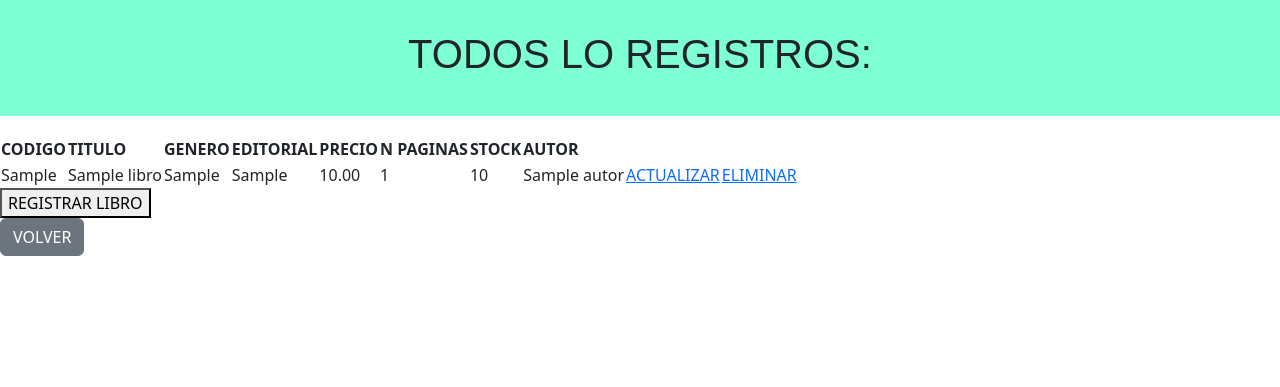
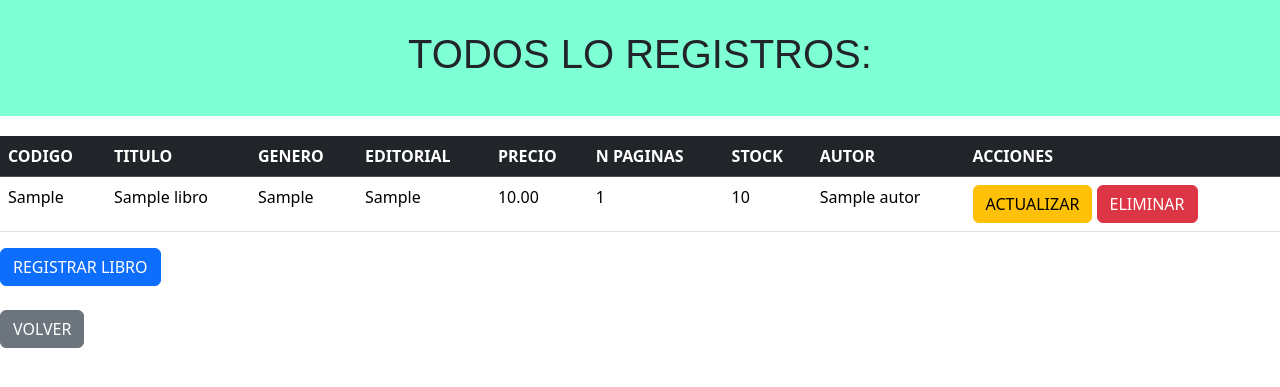
Before and after one commit to Anthhhony/eva3_proyecto_biblioteca, a Django app: page /vistaLibro/ in a window 1280 px wide. Shown: the top 387 px of the page. Run offline with Django 3.2, Linux system fonts and the light colour scheme; tables that the repository leaves empty hold one stand-in row (values such as "Sample post").

Commit message:
commit 16

```diff
--- a/eva2Project/eva2App/views.py
+++ b/eva2Project/eva2App/views.py
@@ -29,7 +29,7 @@ def agregar_cliente(request):
     return render(request, "templatesApp/agregar.html", data)
 
 def agregar_libro(request):
-    titulo = 'Agregar'
+    titulo = 'AGREGAR'
     form = LibroForm()
     if request.method == 'POST':
         form = LibroForm(request.POST)
--- a/eva2Project/templates/templatesApp/agregar.html
+++ b/eva2Project/templates/templatesApp/agregar.html
@@ -4,10 +4,12 @@
     <meta charset="UTF-8">
     <meta name="viewport" content="width=device-width, initial-scale=1.0">
     <title>Document</title>
+    <link rel="stylesheet" href="/static/css/styles.css">
     <link href="https://cdn.jsdelivr.net/npm/bootstrap@5.3.3/dist/css/bootstrap.min.css" rel="stylesheet" integrity="sha384-QWTKZyjpPEjISv5WaRU9OFeRpok6YctnYmDr5pNlyT2bRjXh0JMhjY6hW+ALEwIH" crossorigin="anonymous">
     <link rel="stylesheet" href="https://cdn.jsdelivr.net/npm/bootstrap-icons@1.10.5/font/bootstrap-icons.css">
 </head>
 <body>
+    <div class="TitleHead md-5"><h1>AGREGAR CLIENTE:</h1></div>
     <form method="POST">
         {{ form.as_p }}
         {% csrf_token %}
--- a/eva2Project/templates/templatesApp/form_autor.html
+++ b/eva2Project/templates/templatesApp/form_autor.html
@@ -3,11 +3,12 @@
 <head>
     <meta charset="UTF-8">
     <title>Registro</title>
+    <link rel="stylesheet" href="/static/css/styles.css">
     <link href="https://cdn.jsdelivr.net/npm/bootstrap@5.3.3/dist/css/bootstrap.min.css" rel="stylesheet" integrity="sha384-QWTKZyjpPEjISv5WaRU9OFeRpok6YctnYmDr5pNlyT2bRjXh0JMhjY6hW+ALEwIH" crossorigin="anonymous">
     <link rel="stylesheet" href="https://cdn.jsdelivr.net/npm/bootstrap-icons@1.10.5/font/bootstrap-icons.css">
 </head>
 <body>
-    <div><h1>{{ titulo }} AUTOR</h1></div>
+    <div class="TitleHead md-5"><h1>{{ titulo }} AUTOR</h1></div>
     <form method='post'>
         {{ form.as_p }}
         {% csrf_token %}
--- a/eva2Project/templates/templatesApp/registroLibro.html
+++ b/eva2Project/templates/templatesApp/registroLibro.html
@@ -4,10 +4,12 @@
     <meta charset="UTF-8">
     <meta name="viewport" content="width=device-width, initial-scale=1.0">
     <title>Document</title>
+    <link rel="stylesheet" href="/static/css/styles.css">
     <link href="https://cdn.jsdelivr.net/npm/bootstrap@5.3.3/dist/css/bootstrap.min.css" rel="stylesheet" integrity="sha384-QWTKZyjpPEjISv5WaRU9OFeRpok6YctnYmDr5pNlyT2bRjXh0JMhjY6hW+ALEwIH" crossorigin="anonymous">
     <link rel="stylesheet" href="https://cdn.jsdelivr.net/npm/bootstrap-icons@1.10.5/font/bootstrap-icons.css">
 </head>
 <body>
+    <div class="TitleHead md-5"><h1>AGREGAR LIBROS</h1></div>
     <form method="POST">
         {{ form.as_p }}
         {% csrf_token %}
--- a/eva2Project/templates/templatesApp/vistaLibros.html
+++ b/eva2Project/templates/templatesApp/vistaLibros.html
@@ -15,8 +15,8 @@
 
     <div class="TitleHead"><h1>TODOS LO REGISTROS:</h1></div>
 
-    <table>
-        <thead>
+    <table class="table table-stripped table-hover">
+        <thead class="table-dark">
             <tr>
                 <th>CODIGO</th>
                 <th>TITULO</th>
@@ -26,6 +26,7 @@
                 <th>N PAGINAS</th>
                 <th>STOCK</th>
                 <th>AUTOR</th>
+                <th>ACCIONES</th>
             </tr>
         </thead>
 
@@ -49,8 +50,10 @@
                         Agregado sin autor
                     {% endfor %}
                 </td>
-                <td><a href="{%url 'actualizar-libro' id=dato.id %}">ACTUALIZAR</a></td>
-                <td><a href="{%url 'eliminar-libro' id=dato.id %}">ELIMINAR</a></td>
+                <td>
+                    <a href="{%url 'actualizar-libro' id=dato.id %}" class="btn btn-warning">ACTUALIZAR</a>
+                    <a href="{%url 'eliminar-libro' id=dato.id %}" class="btn btn-danger">ELIMINAR</a>
+                </td>
             </tr>
 
             {% endfor %}
@@ -58,7 +61,8 @@
         </tbody>
     </table>
 
-    <a href="../registroLibro"><button>REGISTRAR LIBRO</button></a>
+    <a href="../registroLibro"><button class="btn btn-primary">REGISTRAR LIBRO</button></a>
+    <br>
 
     {% else %}
 
```
Also changed, not shown: eva2Project/templates/templatesApp/autores.html (+5 -5 lines).
